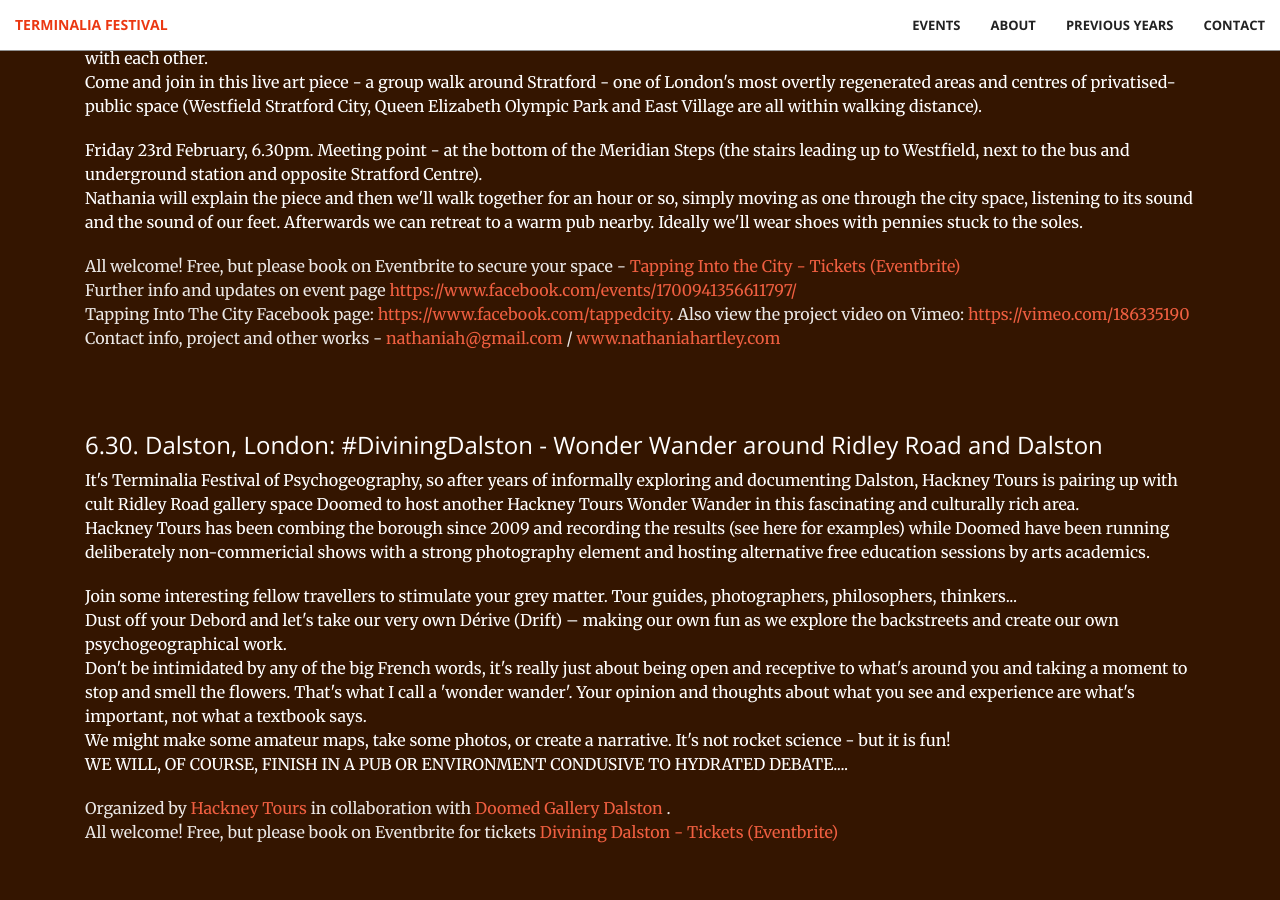
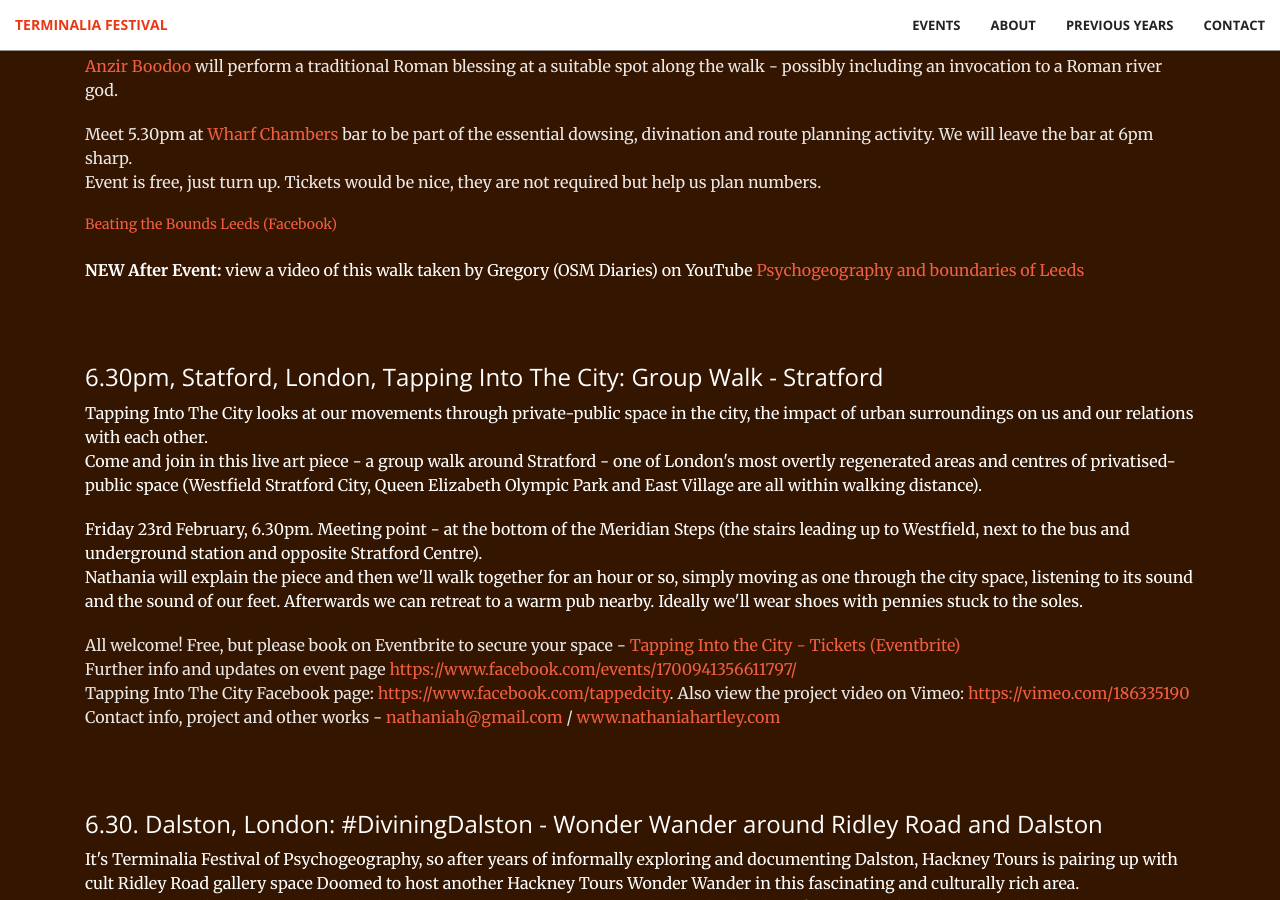
Before and after one commit to timwaters/terminalia, a Jekyll site: the page built from index.html, in a window 1280 px wide and 900 px high, scrolled down 7209 px. Built offline with Jekyll 4.4.1, drawn with Linux system fonts in a browser that asks for light colours; some of the changed text lies outside the part shown.

Commit message:
add video

```diff
--- a/_includes/events.html
+++ b/_includes/events.html
@@ -77,6 +77,16 @@
               </div>
 
               <div class="col-md-4">
+                <div class="thumbnail">
+                  <img src="/img/past/2018/leeds_video.png" style="width:100%">
+                  <div class="caption">
+                    Video of the Leeds event by OSM Diaries <br />
+                    <a href="https://www.youtube.com/watch?v=NjoFI3G1xP0">https://www.youtube.com/watch?v=NjoFI3G1xP0</a>
+                  </div>
+                </div>
+              </div>
+
+              <div class="col-md-4">
                   <div class="thumbnail">
                     <img src="/img/past/2018/osaka_2018_collage.jpg" style="width:100%">
                     <div class="caption">
@@ -131,6 +141,7 @@
                           </div>
                         </div>
 
+
                         <div class="col-md-4">
                           <div class="thumbnail">
                             <img src="/img/past/2018/FaustusToastEllderflower_RobinTreefellow_PhotoDeborahRoberts_P1370011_LowRes.jpg" style="width:100%">
@@ -157,6 +168,8 @@
                             </div>
                           </div>
                         </div>
+
+
 
         <!---
 
@@ -360,7 +373,9 @@
             </p>
             <!--<a href="https://www.facebook.com/events/397708697352784" class="btn btn-primary "> -->
             <a href="https://www.facebook.com/events/397708697352784" class=" ">Beating the Bounds Leeds (Facebook) </a>
-
+            <p><br />
+              <strong>NEW After Event:</strong> view a video of this walk taken by Gregory (OSM Diaries) on YouTube <a href="https://www.youtube.com/watch?v=NjoFI3G1xP0">Psychogeography and boundaries of Leeds</a>
+            </p>
           </div>
 
           <div class="col-lg-12 col-lg-offset-0 text-left event">
```
Also changed, not shown: img/past/2018/leeds_video.png (added).
